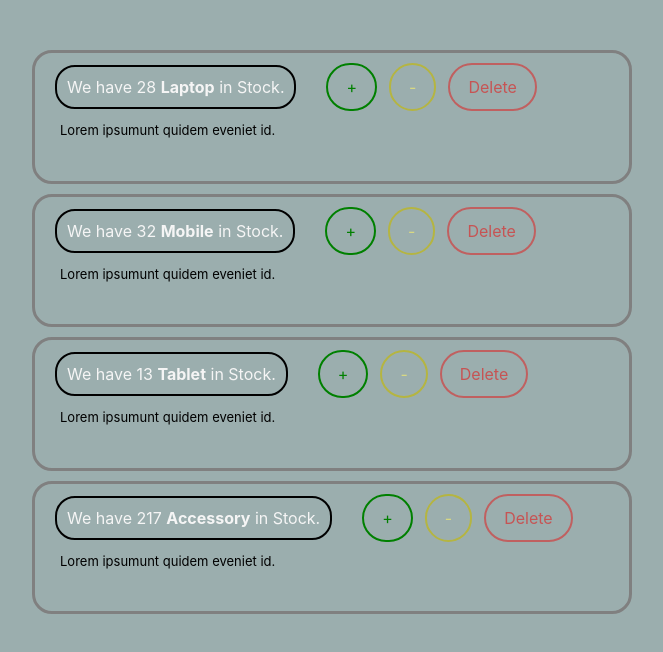
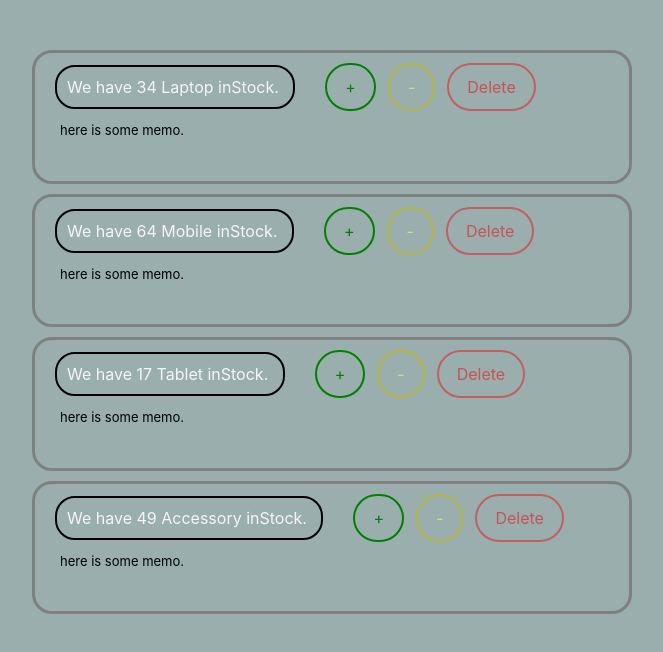
Before and after one commit to mhfarhadi/Stock-in-react, a React (Create React App) app: page / in a window 1280 px wide. Shown: the top 652 px of the page, without its empty margins (308-971 px from the left). Built offline with nearby package versions, Linux system fonts and the light colour scheme.

Commit message:
Enable Delete Button via Functional Component

```diff
--- a/src/App.js
+++ b/src/App.js
@@ -1,6 +1,6 @@
 import React from "react"
-// import Products from "./components/functional/products" //for functional enable this import line
-import Products from "./components/products"  //for class based componet active this line
+import Products from "./components/functional/products" //for functional enable this import line
+// import Products from "./components/products"  //for class based componet active this line
 
 export default function App() {
   return (
--- a/src/components/functional/product.jsx
+++ b/src/components/functional/product.jsx
@@ -4,7 +4,7 @@ import React from 'react';
 
 
 
-const Product = ({productName, count:propCount, children }) => {
+const Product = ({productName, count:propCount, children , onDelete , id }) => {
 
     const [count, setCount] = useState(propCount)
     return (
@@ -29,7 +29,7 @@ const Product = ({productName, count:propCount, children }) => {
 
 
     function deletex () {
-        setCount (0)
+        onDelete (id)
     }
 
 
--- a/src/components/functional/products.jsx
+++ b/src/components/functional/products.jsx
@@ -12,7 +12,7 @@ function Products()  {
     return (
         <>
             {products.map((item,id) => (
-                <Product key={id} productName={item.productName} count={item.count}>
+                <Product onDelete={handleDelete} id={item.id} key={id} productName={item.productName} count={item.count}>
                     <p>
                         here is some memo.
                     </p>
@@ -20,6 +20,11 @@ function Products()  {
             ))}
         </>
     );
+
+    function handleDelete (productId){
+        const newProducts = products.filter(p => p.id !== productId);
+        setProducts(newProducts)
+    }
 }
 
 export default Products;
```
